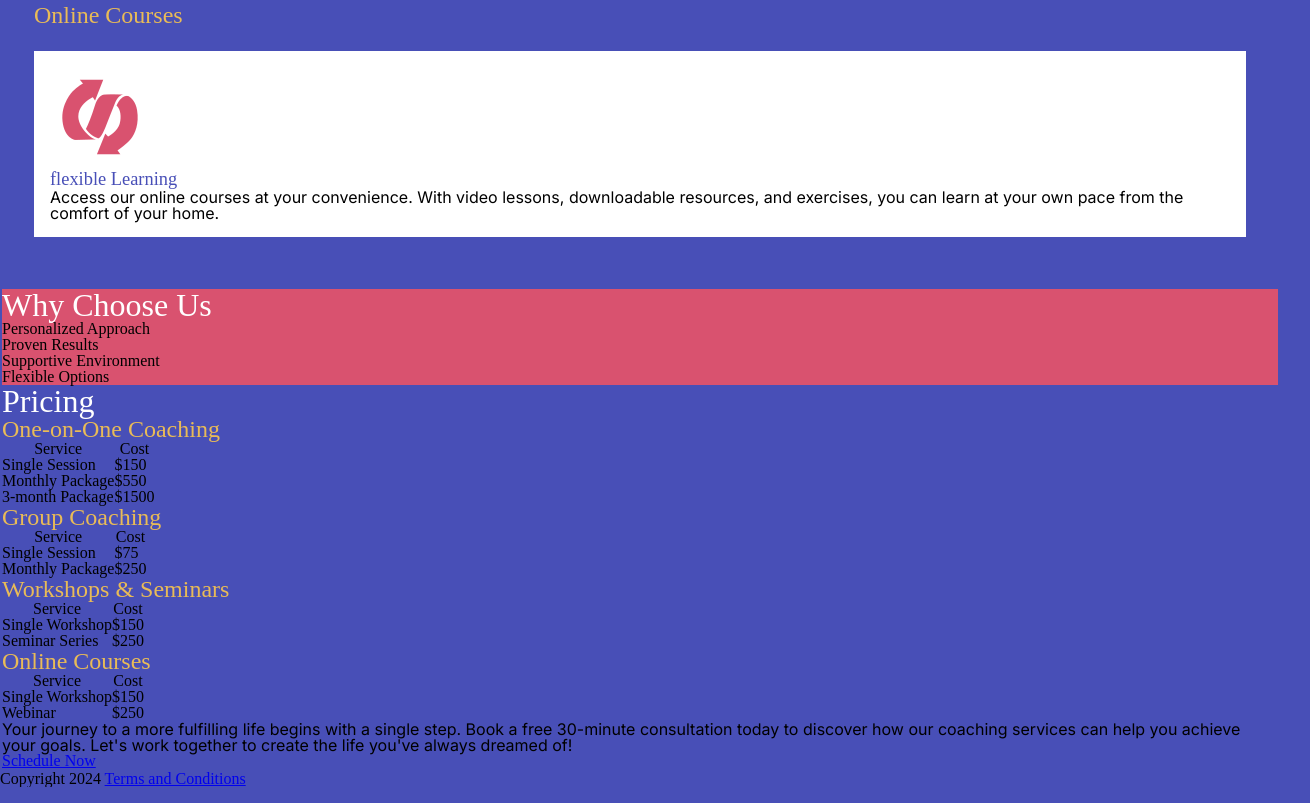
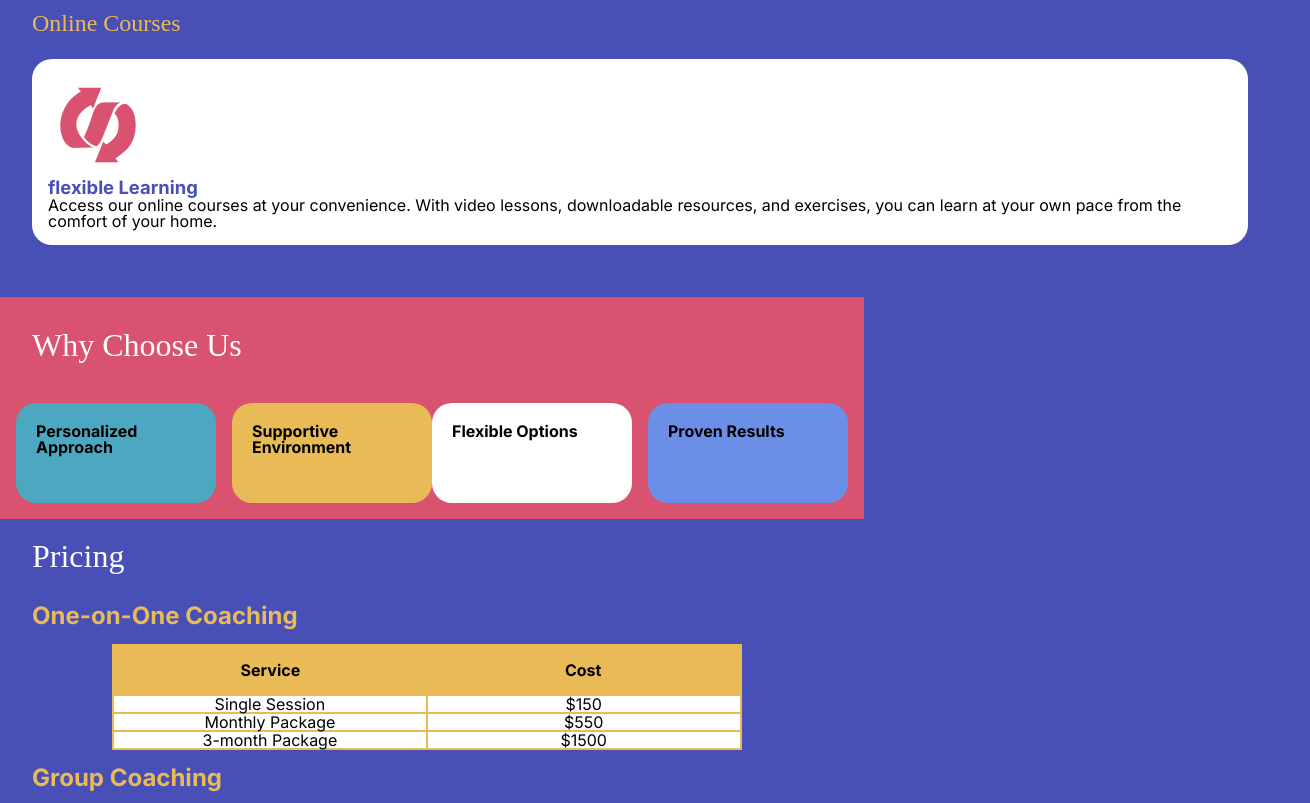
Before and after one commit to mgolingh/path-to-success, a plain HTML site: page index.html in a window 1280 px wide. Shown: the part 1541-2344 px from the top of the page, 1310 px wide, since content can reach past the window. Drawn offline with Linux system fonts and the light colour scheme; a web font is replaced by a local one.

Commit message:
finalize small

```diff
--- a/index.html
+++ b/index.html
@@ -84,20 +84,20 @@
             </p>
         </section>
     </section>
-    </section>
 
     <section class="whyChoose">
         <h2>Why Choose Us</h2>
         <ul>
-            <li>Personalized Approach</li>
-            <li>Proven Results</li>
-            <li>Supportive Environment</li>
-            <li>Flexible Options</li>
+            <li id="pa">Personalized Approach</li>
+            <li id="pr">Proven Results</li>
+            <li id="su">Supportive Environment</li>
+            <li id="fl">Flexible Options</li>
         </ul>
     </section>
 
     <section class="priCes">
         <h2>Pricing</h2>
+        <section class="sessionPrice">
         <h3>One-on-One Coaching</h3>
             <table>
                 <thead>
@@ -124,6 +124,7 @@
                     </tr>
                 </tbody>
             </table>
+        </section>
 
         <h3>Group Coaching</h3>
         <table>
@@ -193,16 +194,16 @@
     </section>
 
     <section class="firstStep">
-        <h3 hidden>first step</h3>
+        <h2>Take the First Step Today</h2>
         <p>Your journey to a more fulfilling life begins with a single step. Book a free 30-minute consultation today to discover how our coaching services can help you achieve your goals. Let's work together to create the life you've always dreamed of!
         </p>
-        <a href="#scheduleNow">Schedule Now</a>
+        <a href id="#scheduleNow">Schedule Now</a>
     </section>
     </main>
 
     <footer >
         <small>Copyright 2024</small>
-        <small><a href="#terms">Terms and Conditions</a></p></small>
+        <small><a href="#terms">Terms and Conditions</a></small>
     </footer>
 
 </body>
--- a/styles.css
+++ b/styles.css
@@ -79,50 +79,62 @@ body{
 }
 
 main {
-    justify-content: center;
-    box-sizing: border-box;
+    justify-content: auto;
 
-    padding: 2px;
-    border-radius: 10 10 10 10;
+
 }
 
 header{
     display:block;
-    gap:1rem;
     justify-content: center;
-    align-items: center;
-    position:relative;
+    position:sticky;
     top:0;
+    z-index: 0;
     background-color:var(--Lavender);
     border-radius:0 0 20px 20px;
     padding:10px;
     }
 
-header p{
+header h1 + p{
     display:block;
-    position: relative;
-    top:-20;
-    justify-content: center;
+    position:absolute;
+    width:85%;
+    top:100%;
+    left: 5%;
+    z-index: -1;
+    text-align:center;
 
+    padding:1em;
     background-color: var(--Pink);
-    border:0 0 75 0;
-    border-radius: 0.0.20 20;
+    border-radius: 0 0 20px 20px;
+    margin-bottom: 1em;
 }
 
 nav{
     display:flex;
-    flex-direction: row;
+    flex-direction: column;
+    margin:4px;
+    padding:3px;
     background-color: var(--Yellow);
-    border-radius:0 0 20 20;
-    padding:.5em;
+    border-radius:0 0 8px 8px;
     position: fixed;
     top:0px;
-    right:3px;
+    right:0px;
 }
 
-nav ul{
-    display:flex;
-    flex-direction: row;
+nav a visited{
+    color:var(--Lavender);
+ }
+
+nav a hover{
+    color:var(--White);
+ }
+
+
+
+nav>ul{
+    display:none;
+
 }
 
 h1{
@@ -145,6 +157,9 @@ h3{
 h4{
     font-size: 1.15em;
     color:var(--Purple);
+    font-family: var(--font-family);
+    font-weight: bold;
+
 }
 
 
@@ -157,12 +172,14 @@ p{
     flex-direction: column;
     align-items: flex-start;
     margin:2em;
+    margin-top:3em;
     }
 
 .oneOnone{
     background-color: var(--White);
     padding-top:10px;
-    border-radius: 20 20 20 20;
+    padding:10px;
+    border-radius: 20px 20px 20px 20px;
     margin-bottom: 20px;
  }
 
@@ -171,17 +188,19 @@ p{
     align-self: auto;
  }
 
+
+
 .careerCoaching{
     background-color: var(--White);
     padding:1em;
-    border-radius: 20 20 20 20;
+    border-radius: 20px 20px 20px 20px;
     margin-bottom: 20px;
 }
 
 .relationshipCoaching{
     background-color: var(--White);
     padding:1em;
-    border-radius:20 20 20 20;
+    border-radius:20px 20px 20px 20px;
     margin-bottom: 20px;
 }
 
@@ -201,14 +220,14 @@ p{
 .supportCommunity{
     background-color: var(--White);
     padding:1em;
-    border-radius: 20 20 20 20;
+    border-radius: 20px 20px 20px 20px;
     margin-bottom: 20px;
 }
 
 .focusSessions{
     background-color: var(--White);
     padding:1em;
-    border-radius: 20 20 20 20;
+    border-radius: 20px 20px 20px 20px;
     margin-bottom: 20px;
 }
 
@@ -228,7 +247,7 @@ p{
 .interactive{
     background-color: var(--White);
     padding:1em;
-    border-radius: 20 20 20 20;
+    border-radius: 20px 20px 20px 20px;
     margin-bottom: 20px;
 }
 
@@ -248,10 +267,181 @@ p{
 .flexLearning{
     background-color: var(--White);
     padding:1em;
-    border-radius: 20 20 20 20;
+    border-radius: 20px 20px 20px 20px;
     margin-bottom: 20px;
 }
 
+
 .whyChoose{
+    display:table-row;
     background-color:var(--Pink);
+    padding:2em;
+
 }
+
+.whyChoose h2{
+    padding:1em;
+    margin-bottom:10px;
+    font-family: var(--font-heading);
+}
+
+.whyChoose ul{
+    grid-template-columns: 1fr 1fr;
+    grid-template-rows: 1fr 1fr;
+    justify-content: center;
+    background-color:var(--Pink);
+    padding:10;
+    font-family: var(--font-family);
+    font-weight: bold;
+}
+
+
+#pa{
+    float:left;
+    box-sizing:border-box;
+    width:200px;
+    height:100px;
+    background-color:var(--Teal);
+    padding:20px;
+    margin-left:1em;
+    margin-bottom: 1em;
+    border-radius: 20px;
+    gap:5px;
+
+}
+
+#pr{
+    float:right;
+    box-sizing:border-box;
+    width:200px;
+    height:100px;
+    margin-right:1em;
+    margin-bottom: 1em;
+    background-color: var(--Lavender);
+    padding:20px;
+    border-radius: 20px;
+}
+
+#su{
+    float:left;
+    box-sizing:border-box;
+    width:200px;
+    height:100px;
+    margin-left:1em;
+    margin-bottom: 1em;
+    background-color: var(--Yellow);
+    padding:20px;
+    border-radius: 20px;
+}
+
+#fl{
+    float:right;
+    box-sizing:border-box;
+    width:200px;
+    height:100px;
+    margin-right:1em;
+    margin-bottom: 1em;
+    background-color: var(--White);
+    padding:20px;
+    border-radius: 20px;
+}
+
+.priCes{
+
+    padding:5px;
+    padding-left:1em;
+
+}
+
+.priCes h2{
+    grid-column-start:1;
+    grid-column-end:2;
+    font-family: var(--font-heading);
+    padding:.5em;
+}
+
+.priCes h3{
+    padding: 1rem;
+    font-family: var(--font-family);
+    font-weight: bold;
+}
+
+table{
+    margin-left:6rem;
+    border:2px solid var(--Yellow);
+    width:50%;
+    background-color: var(--White);
+    padding:1rem;
+}
+
+tbody,thead{
+   margin:auto;
+   font-family: var(--font-family);
+
+}
+
+th{
+    font-weight: bold;
+    grid-column-start:1;
+    grid-column-end:2;
+    background-color: var(--Yellow);
+    padding:1em;
+    width:50%;
+    text-align: center;
+}
+
+td{
+    grid-column-start:2;
+    grid-column-end:3;
+    border:2px solid var(--Yellow);
+    text-align: center;
+}
+
+.firstStep{
+    background-color: var(--Pink);
+    text-align: center;
+    justify-content: center;
+}
+
+.firstStep h2{
+    padding-top: .5em;
+    font-family: var(--font-heading);
+}
+
+.firstStep p{
+    color:var(--White);
+    padding:1em;
+    font-family: var(--font-family);
+}
+.firstStep a{
+    display: block;
+    position:relative;
+    left: 6em;
+    background-color: var(--White);
+    font-family: var(--font-family);
+    padding:.25em;
+    margin:.25em;
+    border-radius: 10px;
+    text-decoration: none;
+    width:50%;
+    }
+
+    footer{
+        background-color:var(--Lavender);
+        padding: 15px ;
+        display:flex;
+
+        justify-content:space-evenly;
+        border-radius: 0 0 20px 20px;
+        width:100%;
+
+    }
+
+    small{
+        color:var(--White);
+    }
+
+    small a{
+        color:var(--White);
+        text-decoration:none;
+    }
```
Lines whose indentation alone changed are shown as unchanged.
